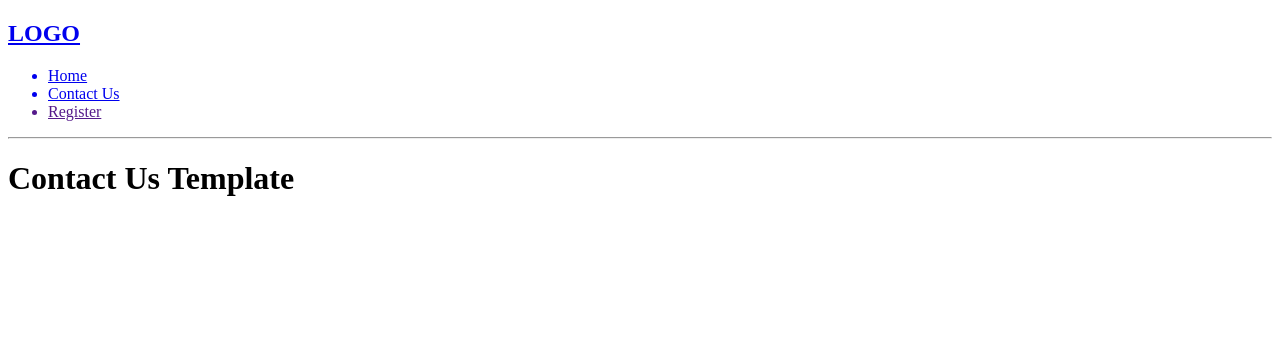
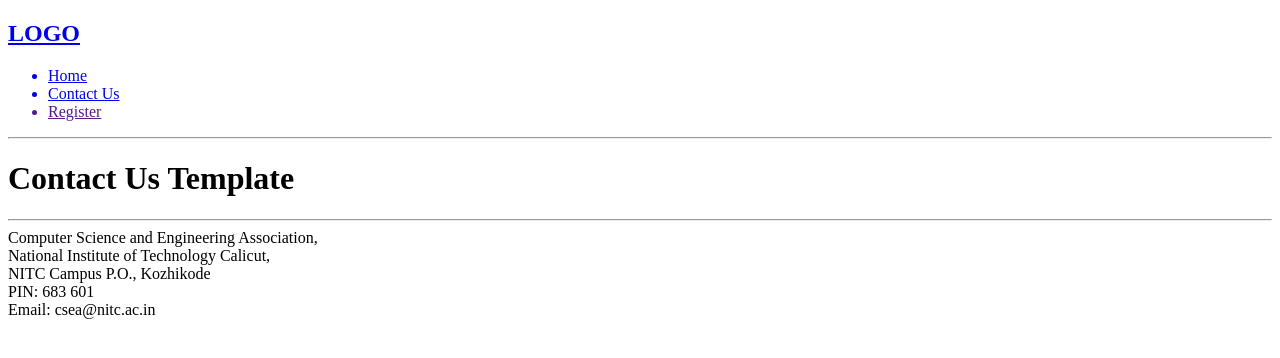
Before and after one commit to elementalneil/hackathon-webpages, a Django app: page /contact-us/ in a window 1280 px wide. Shown: the top 358 px of the page. Run offline with Django 3.2, Linux system fonts and the light colour scheme.

Commit message:
Updated Contact Us Page to meet Specifications

```diff
--- a/base/templates/base/contact.html
+++ b/base/templates/base/contact.html
@@ -2,4 +2,10 @@
 
 {% block content %}
 <h1>Contact Us Template</h1>
+<hr>
+<div>Computer Science and Engineering Association,</div>
+<div>National Institute of Technology Calicut,</div>
+<div>NITC Campus P.O., Kozhikode</div>
+<div>PIN: 683 601</div>
+<div>Email: csea@nitc.ac.in</div>
 {% endblock %}
```
